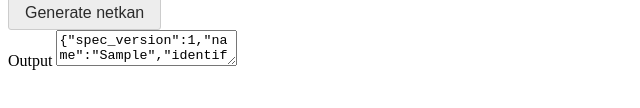
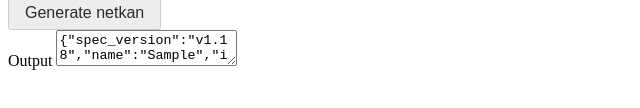
Before and after one commit to KSP-CKAN/metadata-webtool, a website: page static/index.html in a window 1280 px wide. Both pictures are taken after typing "Sample", "Sample", "https://example.com", "https://example.com", "https://example.com", "https://example.com" into the empty fields and a click on the button "Generate netkan". Shown: the part 622-730 px from the top of the page, 0-640 px from the left. Drawn offline with nearby package versions, Linux system fonts and the light colour scheme.

Commit message:
set spec_version to match spec version actually (maybe) used

```diff
--- a/static/index.html
+++ b/static/index.html
@@ -61,7 +61,7 @@
         }
         function generate_netkan() {
             var o = {
-                "spec_version": 1,
+                "spec_version": "v1.18" //until detection of needed version works
             };
             function sets(obj, name, as_name) {
                 var v = $("#" + name).val().trim();
```
